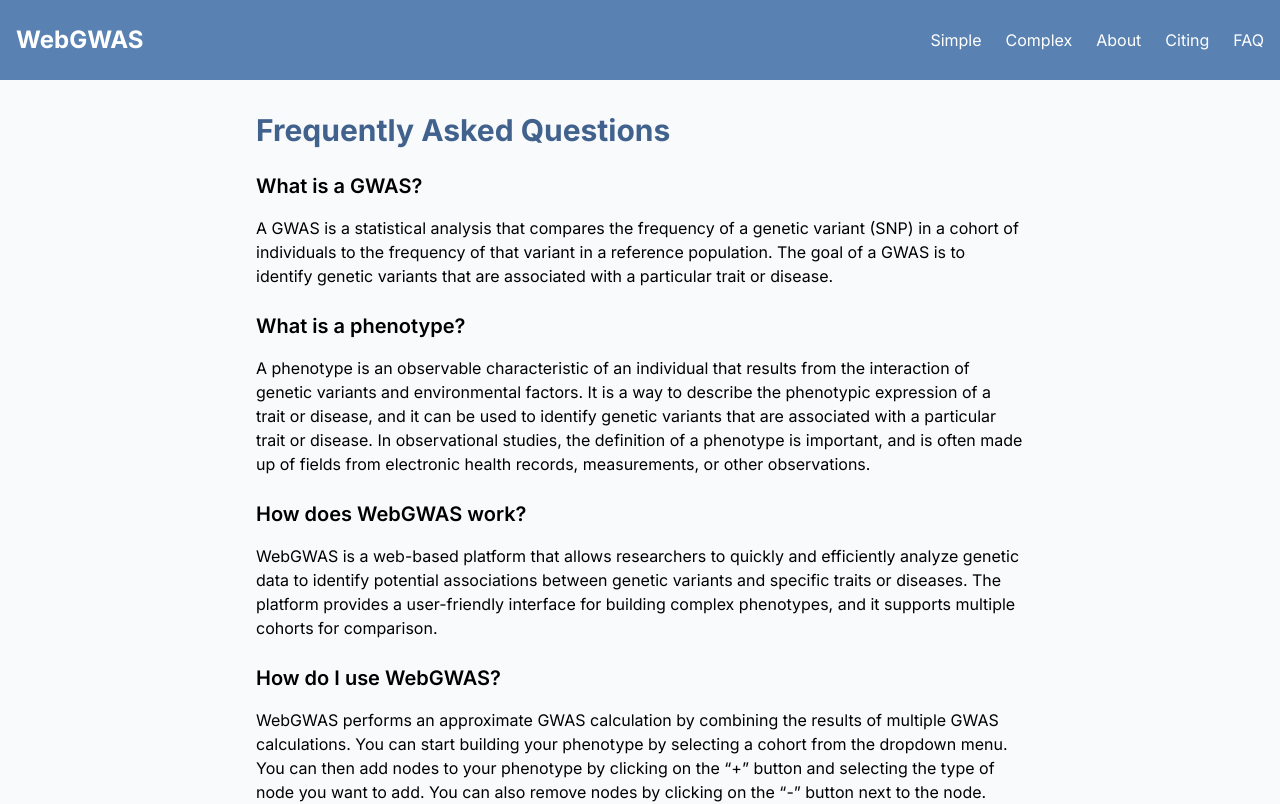
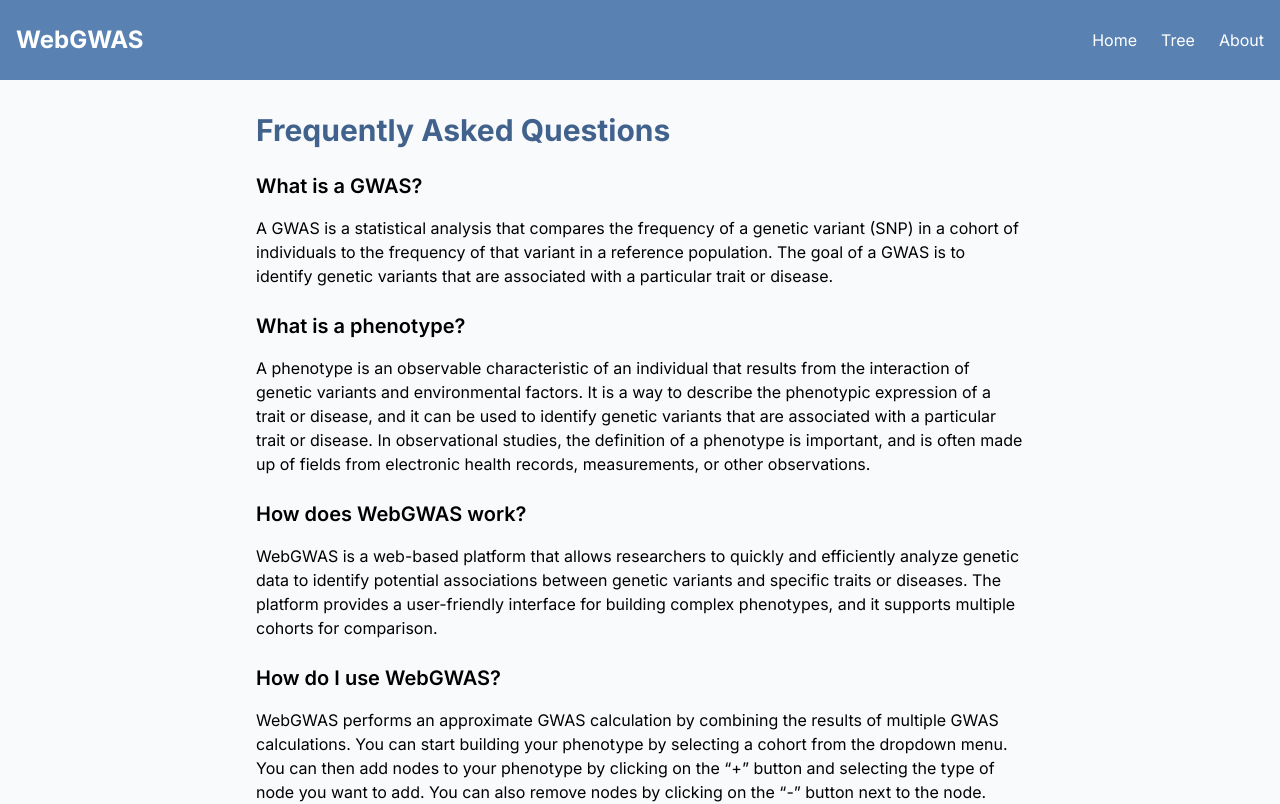
Before and after one commit to zietzm/webgwas-frontend, a Next.js app: page /faq in a window 1280 px wide. Shown: the top 804 px of the page. Built offline with nearby package versions, Linux system fonts and the light colour scheme.

Commit message:
refactor: remove additional headings

```diff
--- a/src/app/ui/Header.tsx
+++ b/src/app/ui/Header.tsx
@@ -11,27 +11,17 @@ const Header = () => {
           <ul className="flex space-x-6">
             <li>
               <Link href="/" className="">
-                Simple
+                Home
               </Link>
             </li>
             <li>
               <Link href="/complex" className="">
-                Complex
+                Tree
               </Link>
             </li>
             <li>
               <Link href="/about" className="">
                 About
-              </Link>
-            </li>
-            <li>
-              <Link href="/citing" className="">
-                Citing
-              </Link>
-            </li>
-            <li>
-              <Link href="/faq" className="">
-                FAQ
               </Link>
             </li>
           </ul>
```
